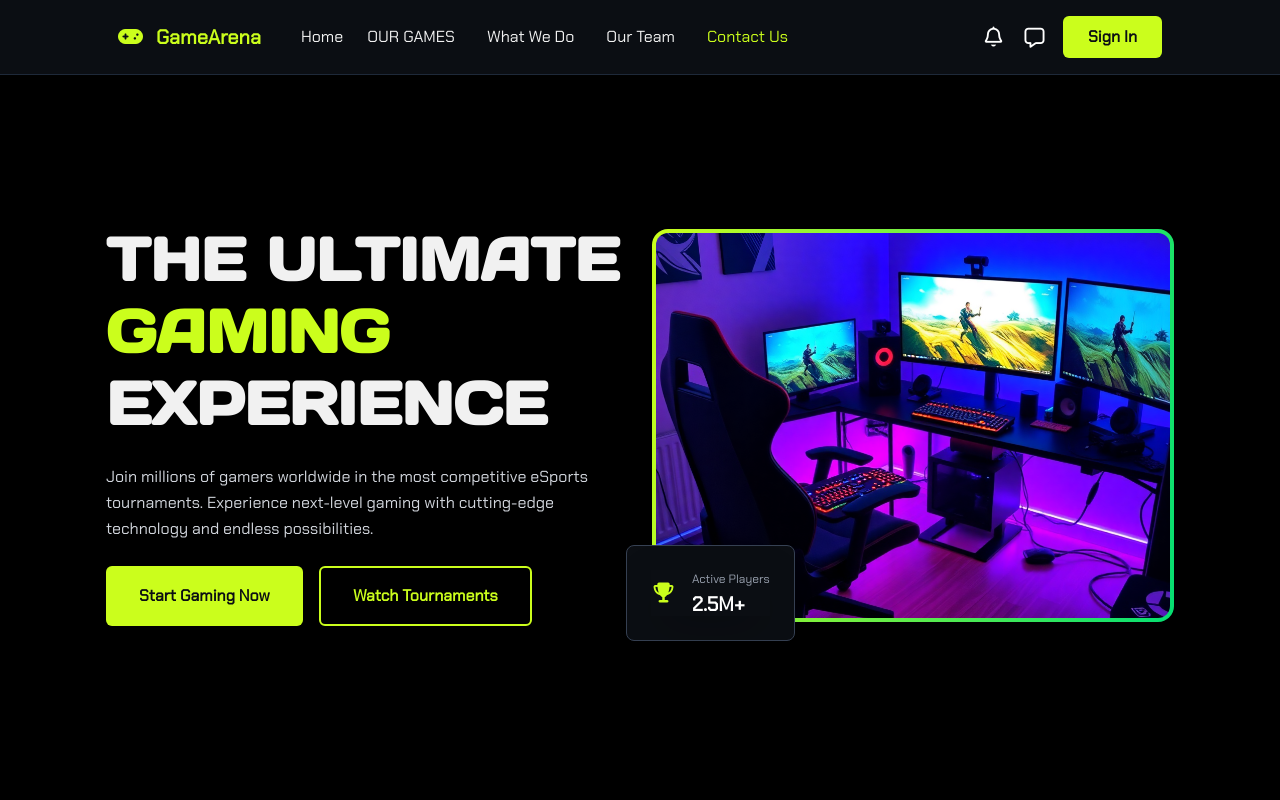
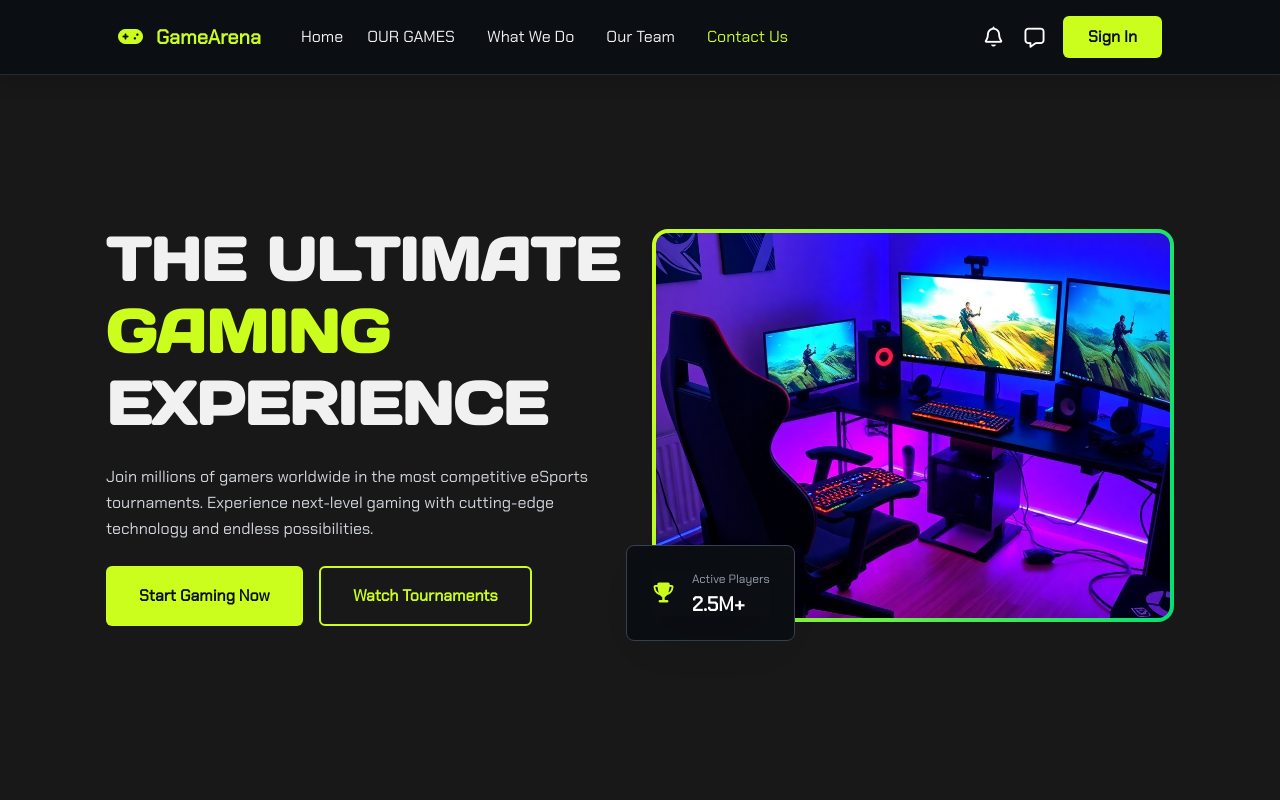
Before and after one commit to Andrewramo/game-site-1, a plain HTML site: page index.html in a window 1280 px wide. Shown: the top 800 px of the page. Drawn offline with Linux system fonts and the light colour scheme; the site is published under a folder, as on GitHub Pages, so addresses that start at the root find nothing.

Commit message:
Update style.css

```diff
--- a/css/style.css
+++ b/css/style.css
@@ -94,7 +94,7 @@ a.navbar-brand:hover {
 header {
     /* height: 100vh; */
     padding-block: 190px 64px;
-    background-image: linear-gradient(to right, rgba(0, 0, 0, 0.85) 0% 100%), url(/images/hero-bg.jpg);
+    background-image: linear-gradient(to right, rgba(0, 0, 0, 0.85) 0% 100%), url(../images/hero-bg.jpg);
     background-position: center center;
     background-size: cover;
     background-attachment: fixed;
@@ -998,4 +998,5 @@ ul {
 
 .help-links li:hover {
     color: #CBFE1C;
+
 }
```
